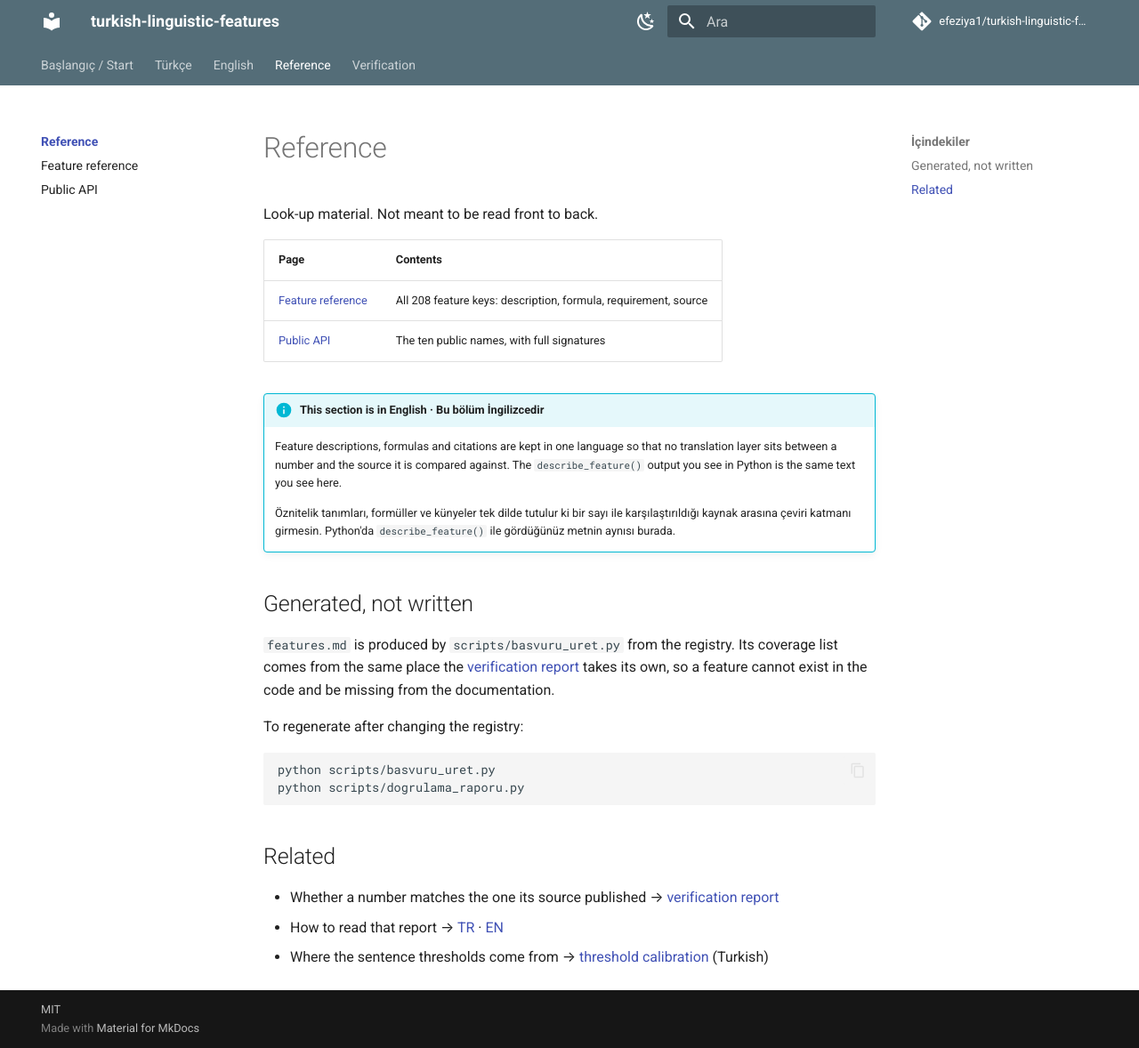
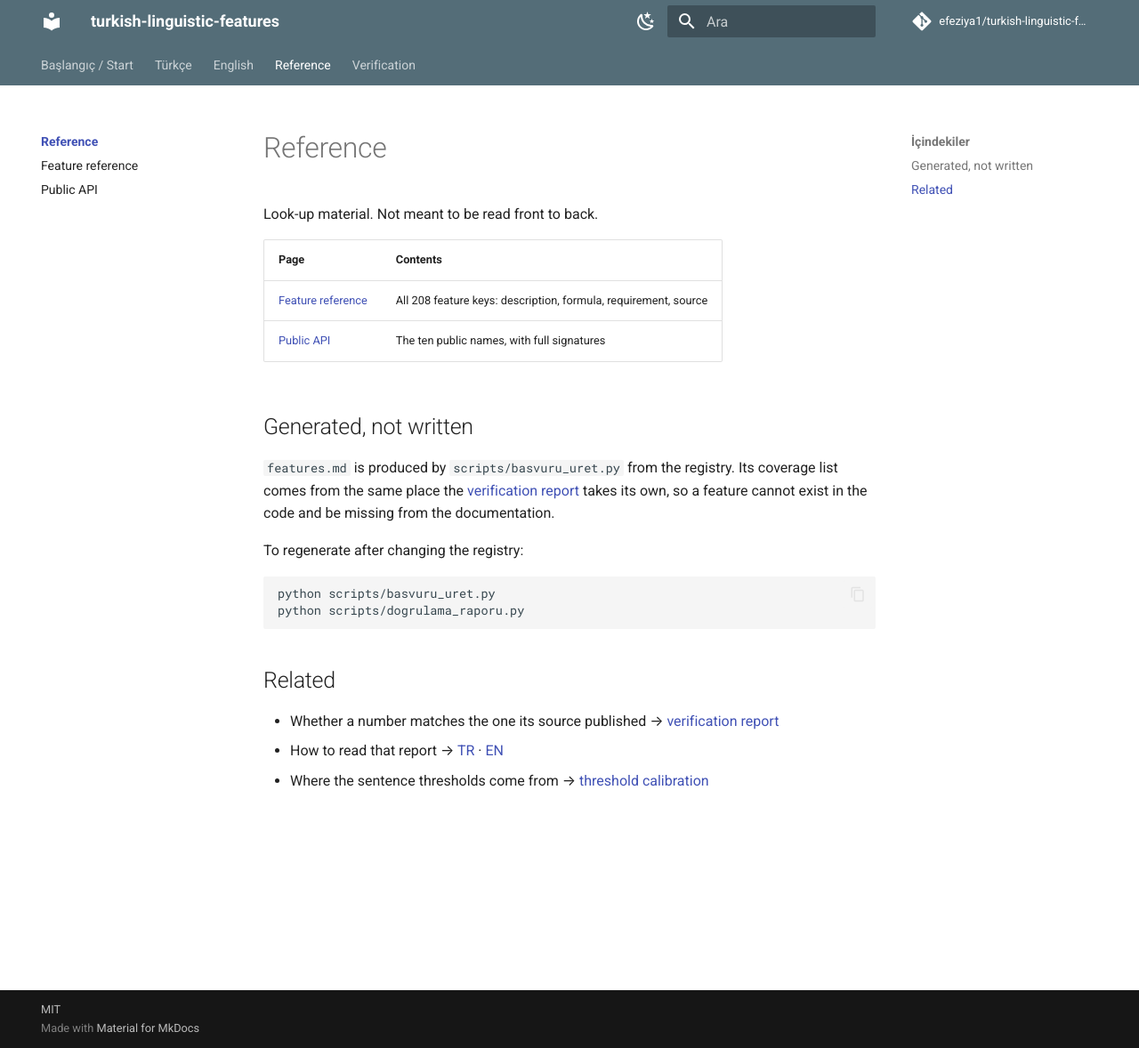
Before and after one commit to efeziya1/turkish-linguistic-features, an MkDocs documentation site: the page built from docs/reference/index.md, in a window 1280 px wide and 1178 px high. Shown: the whole window at 89% size. Built offline with MkDocs 1.6.1 and Material for MkDocs 9.7.7, drawn with Linux system fonts in a browser that asks for light colours; comment, search, counter and statistics services are not loaded.

Commit message:
docs: "bu bölüm İngilizce" not kutularını kaldır
Sayfanın dili zaten görünüyor; Türkçe girişlerdeki bağlantı etiketleri
"(İngilizce)" diye önceden uyarıyor. features.md (üretici dahil),
reference/index.md ve tr/baslangic.md'deki üç kutu ile giriş sayfasındaki
Başvuru kartının açıklaması sadeleştirildi.

```diff
--- a/docs/reference/index.md
+++ b/docs/reference/index.md
@@ -6,17 +6,6 @@ Look-up material. Not meant to be read front to back.
 |---|---|
 | [Feature reference](features.md) | All 208 feature keys: description, formula, requirement, source |
 | [Public API](api.md) | The ten public names, with full signatures |
-
-!!! info "This section is in English · Bu bölüm İngilizcedir"
-
-    Feature descriptions, formulas and citations are kept in one language so
-    that no translation layer sits between a number and the source it is
-    compared against. The `describe_feature()` output you see in Python is
-    the same text you see here.
-
-    Öznitelik tanımları, formüller ve künyeler tek dilde tutulur ki bir sayı
-    ile karşılaştırıldığı kaynak arasına çeviri katmanı girmesin. Python'da
-    `describe_feature()` ile gördüğünüz metnin aynısı burada.
 
 ## Generated, not written
 
@@ -39,4 +28,4 @@ python scripts/dogrulama_raporu.py
 - How to read that report →
   [TR](../tr/aciklama/dogrulama.md) · [EN](../en/explanation/verification.md)
 - Where the sentence thresholds come from →
-  [threshold calibration](../esik-kalibrasyonu.md) (Turkish)
+  [threshold calibration](../threshold-calibration.md)
```
Also changed, not shown: docs/index.md (+1 -2 lines), docs/reference/features.md (+2 -8 lines), docs/tr/baslangic.md (+0 -6 lines), 1 other file.
